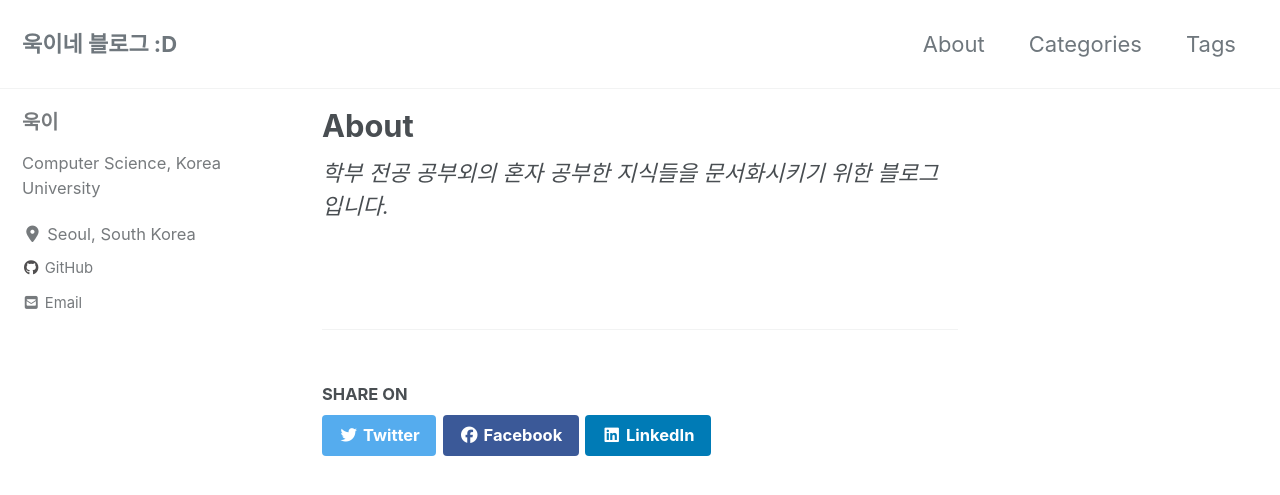
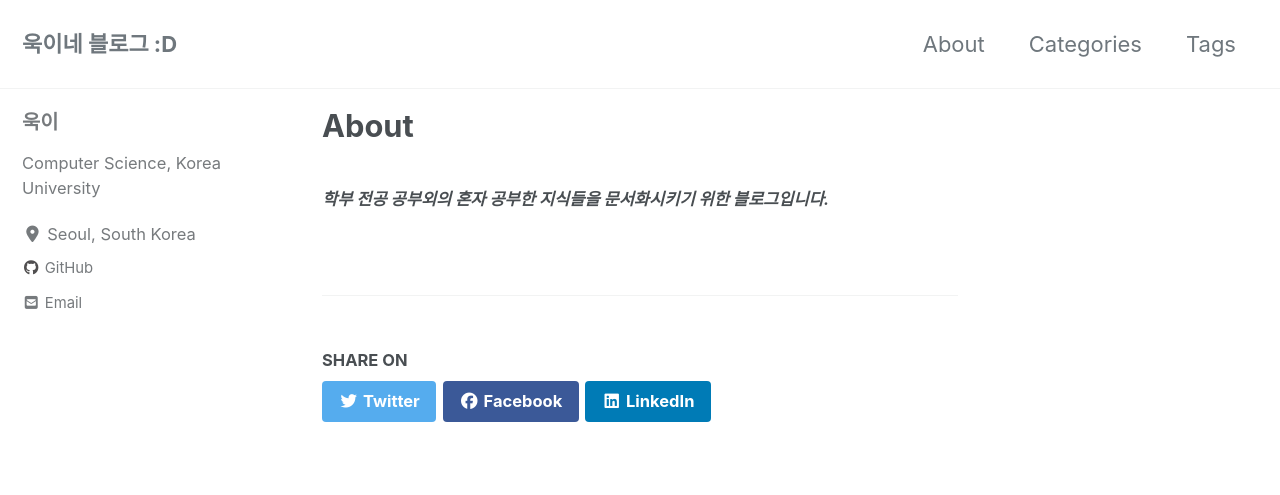
Before and after one commit to woog2roid/old-blog, a Jekyll site: the page built from _pages/about.md, in a window 1280 px wide and 900 px high. Shown: the top 495 px of the window. Built offline with Jekyll 4.4.1, drawn with Linux system fonts in a browser that asks for light colours; cached includes are drawn as plain includes; nearby versions of some CDN libraries.

```diff
--- a/_pages/about.md
+++ b/_pages/about.md
@@ -3,4 +3,4 @@ title: "About"
 permalink: /about/
 layout: single
 ---
-*학부 전공 공부외의 혼자 공부한 지식들을 문서화시키기 위한 블로그입니다.*
+#### *학부 전공 공부외의 혼자 공부한 지식들을 문서화시키기 위한 블로그입니다.*
```
